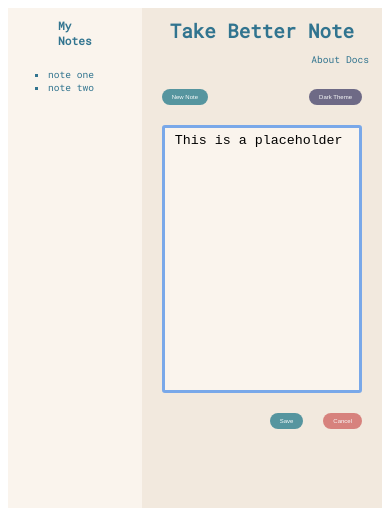
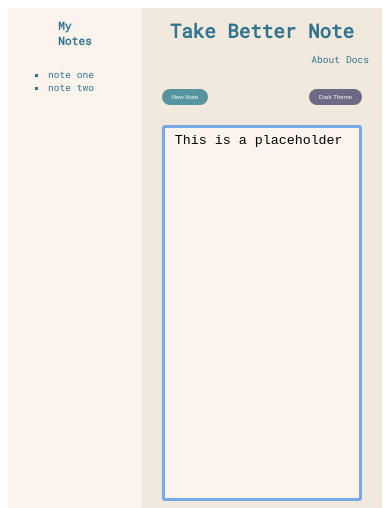
Before and after one commit to mehrdad-ordobadi/Assignment1, a plain HTML site: page index.html in a window 390 px wide. Shown: the top 508 px of the page. Drawn offline with Linux system fonts and the light colour scheme.

Commit message:
enlarge textarea grid area for mobile view

```diff
--- a/stylesheets/stylesheet.css
+++ b/stylesheets/stylesheet.css
@@ -12,6 +12,7 @@ main{
   /* grid-column: 2/3; */
   display: flex;
   flex-flow: column;
+  justify-content: space-between;
   height: 100%;
   /* grid-template-columns: 1fr;
   grid-template-rows: 1fr 4fr 1fr; */
@@ -41,7 +42,7 @@ h1{
 section{
   grid-row: 2/3;
   display: grid;
-  grid-template-rows: 1fr 1fr 8fr 1fr 3fr;
+  grid-template-rows: 1fr 1fr 11fr 1fr;
 }
 footer{
   grid-row: 3/4;
```
